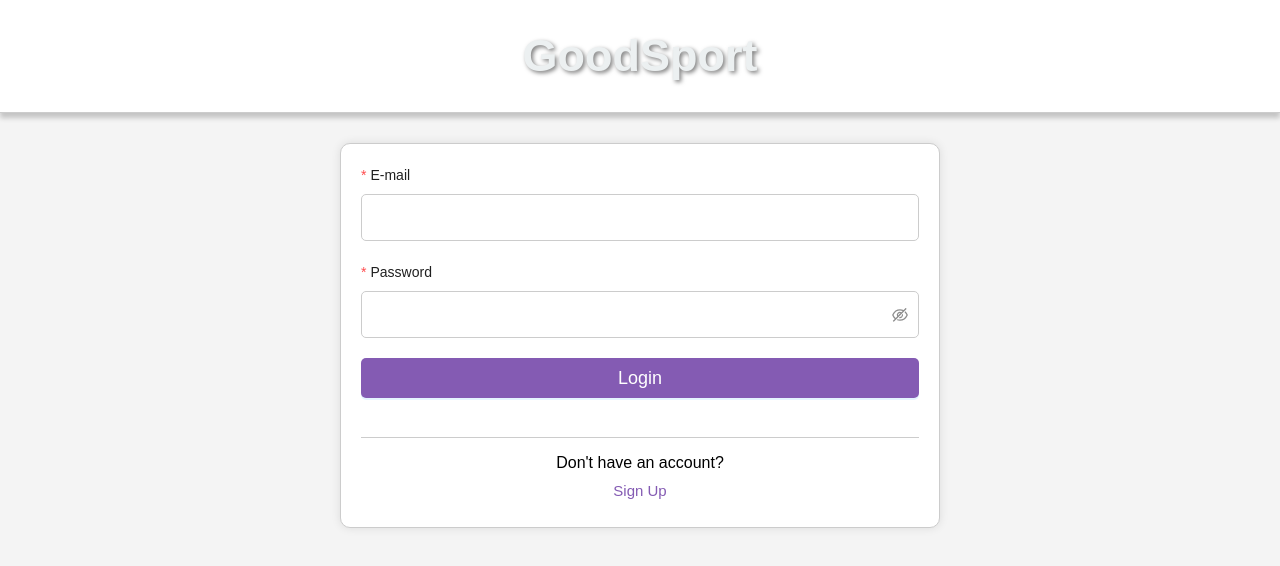
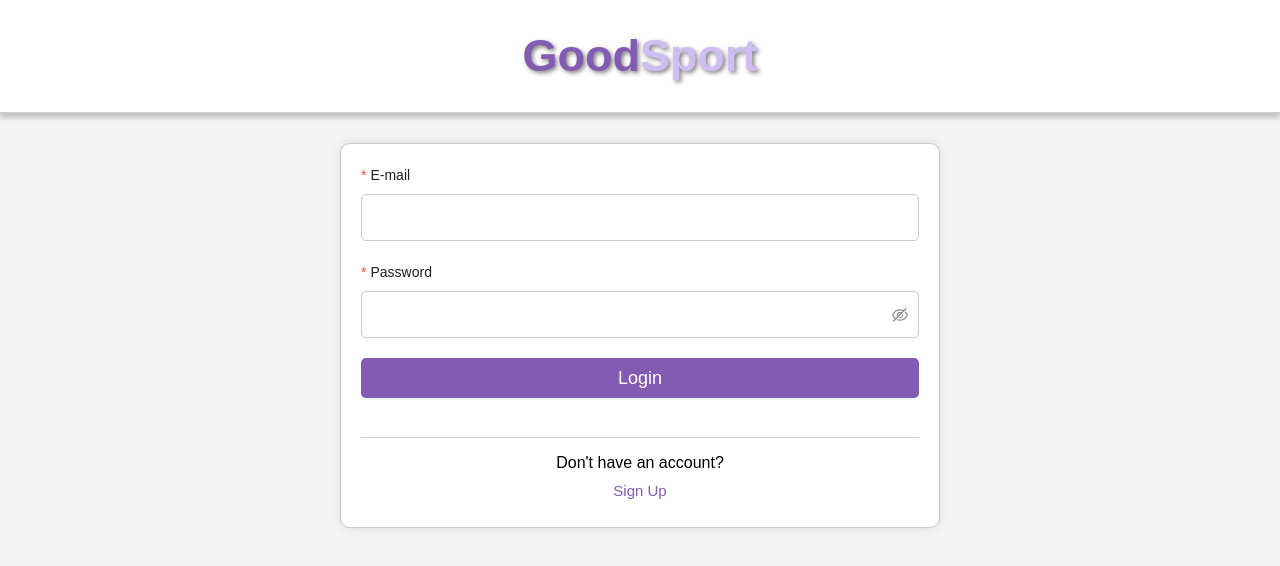
Before and after one commit to Kmlove/GoodSport-Phase-5-Project, a React app in the folder client/: page / in a window 1280 px wide. Built offline with nearby package versions, Linux system fonts and the light colour scheme; some packages are replaced by stand-ins of ours; no server answers.

Commit message:
Added colors to GoodSport header

```diff
--- a/client/src/CSS/index.css
+++ b/client/src/CSS/index.css
@@ -67,6 +67,16 @@ body {
   text-shadow: 2px 2px 4px rgba(0, 0, 0, 0.5);
 }
 
+.good {
+  color: #845BB3;
+}
+
+.sport {
+  color: #D0BDF4;
+}
+
+/* End Header styles*/
+
 .containerHeaders {
   border-bottom: 1px solid #ccc;
   padding: 10px 0px 25px 25px;
--- a/client/src/components/App.js
+++ b/client/src/components/App.js
@@ -79,7 +79,7 @@ function App() {
           :(
             <>
               <header className="header">
-                <h1 className="app-title">GoodSport</h1>
+                <h1 className="app-title"><span className="good">Good</span><span className="sport">Sport</span></h1>
               </header>
 
               <Routes>
--- a/client/src/components/Header.js
+++ b/client/src/components/Header.js
@@ -1,7 +1,7 @@
 function Header(){
     return(
         <header className="header" >
-            <h1 className="app-title">GoodSport</h1>
+            <h1 className="app-title"><span className="good">Good</span><span className="sport">Sport</span></h1>
         </header>
     )
 }
```
